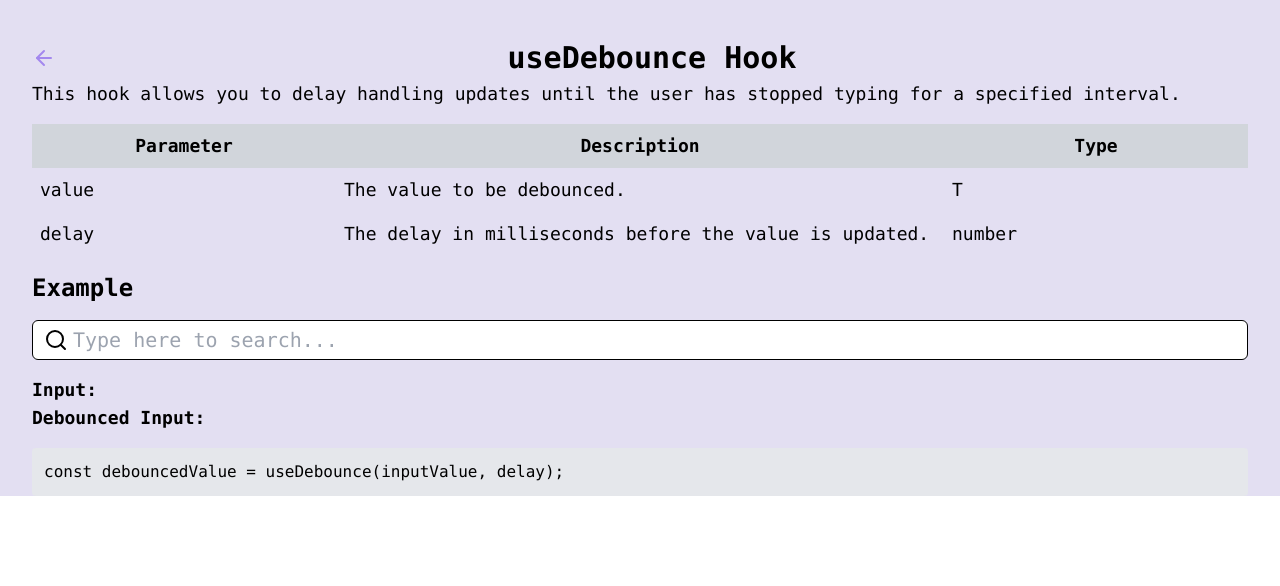
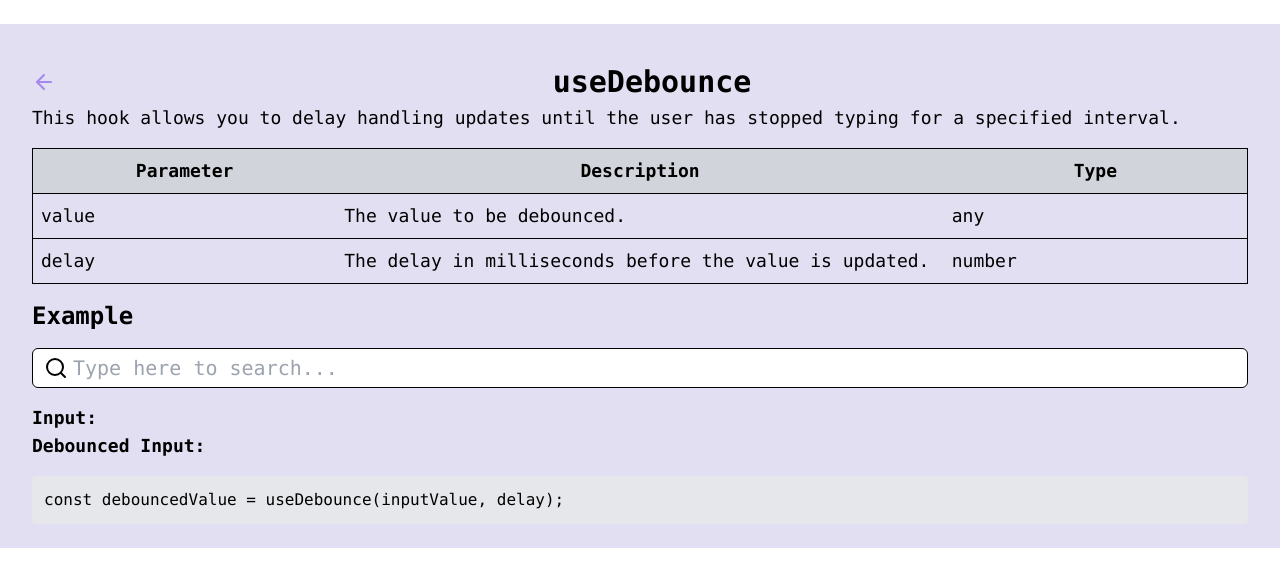
Before and after one commit to ehte92/quick-hooks, a Next.js app: page /use-debounce in a window 1280 px wide. Shown: the top 586 px of the page. Built offline with nearby package versions, Linux system fonts and the light colour scheme.

Commit message:
chore: Update useDebounce page styling and table border

```diff
--- a/app/use-debounce/page.tsx
+++ b/app/use-debounce/page.tsx
@@ -20,13 +20,13 @@ const SearchComponent: React.FC = () => {
   };
 
   return (
-    <div className="container mx-auto bg-bg dark:bg-darkBg pt-10 font-mono text-text dark:text-darkText">
+    <div className="container mx-auto bg-bg dark:bg-darkBg pt-10 font-mono text-text dark:text-darkText pb-6 mt-6">
       <div className="flex items-center justify-between">
         <ArrowLeftIcon
           className="w-6 h-6 text-main cursor-pointer"
           onClick={handleBack}
         />
-        <h1 className="text-3xl font-bold">useDebounce Hook</h1>
+        <h1 className="text-3xl font-bold">useDebounce</h1>
         <div></div>
       </div>
       <p className="mt-1 mb-4 text-lg">
@@ -34,21 +34,21 @@ const SearchComponent: React.FC = () => {
         stopped typing for a specified interval.
       </p>
 
-      <table className="table-fixed w-full mb-4 text-lg">
+      <table className="table-fixed w-full mb-4 text-lg border border-border dark:border-darkBorder">
         <thead>
-          <tr className="bg-gray-300 dark:bg-gray-700">
+          <tr className="bg-gray-300 dark:bg-gray-700 border-b border-border dark:border-darkBorder">
             <th className="w-1/4 p-2">Parameter</th>
             <th className="w-1/2 p-2">Description</th>
             <th className="w-1/4 p-2">Type</th>
           </tr>
         </thead>
         <tbody>
-          <tr>
+          <tr className="border-b border-border dark:border-darkBorder">
             <td className="p-2">value</td>
             <td className="p-2">The value to be debounced.</td>
-            <td className="p-2">T</td>
+            <td className="p-2">any</td>
           </tr>
-          <tr>
+          <tr className="border-b border-border dark:border-darkBorder">
             <td className="p-2">delay</td>
             <td className="p-2">
               The delay in milliseconds before the value is updated.
```
